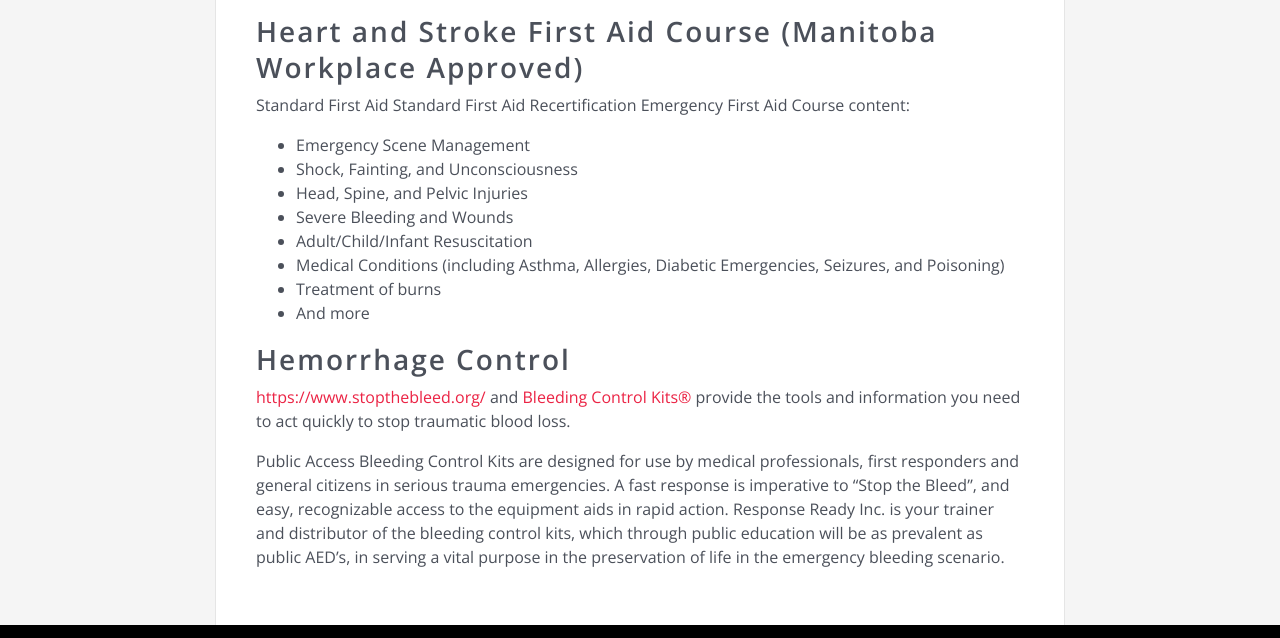
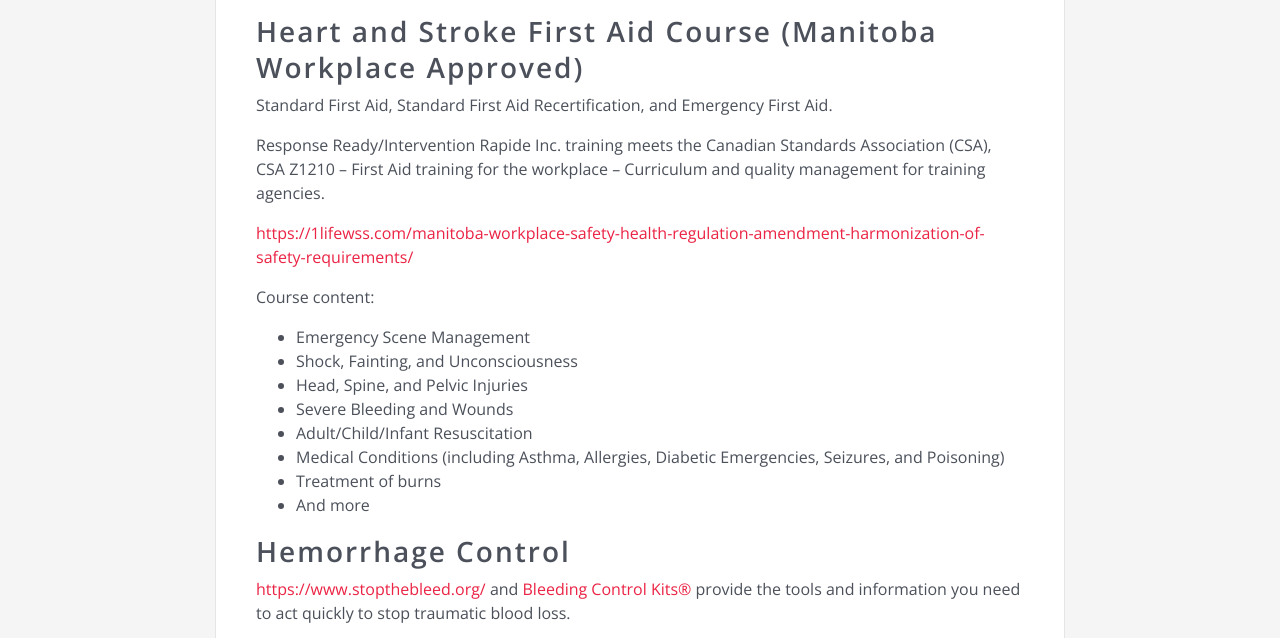
Before and after one commit to responsereadyinc/responsereadyinc.github.io, a plain HTML site: page courses/index.html in a window 1280 px wide. Shown: the part 1707-2345 px from the top of the page. Drawn offline with nearby package versions, Linux system fonts and the light colour scheme.

Commit message:
rebuilding site Sun 17 Nov 2019 10:00:09 PM CST

```diff
--- a/courses/index.html
+++ b/courses/index.html
@@ -30,7 +30,7 @@ Basic Life Support teaches single-rescuer and team basic life support skills for
 
 
 
-<meta itemprop="wordCount" content="590">
+<meta itemprop="wordCount" content="620">
 
 
 
@@ -196,10 +196,15 @@ employer requires formal acknowledgement of the knowledge and skills you’ve ac
 
 <h1 id="heart-and-stroke-first-aid-course-manitoba-workplace-approved">Heart and Stroke First Aid Course (Manitoba Workplace Approved)</h1>
 
-<p>Standard First Aid
-Standard First Aid Recertification
-Emergency First Aid
-Course content:</p>
+<p>Standard First Aid, Standard First Aid Recertification, and Emergency First Aid.</p>
+
+<p>Response Ready/Intervention Rapide Inc. training meets the Canadian Standards Association (CSA),
+CSA Z1210 – First Aid training for the workplace – Curriculum and quality management for training
+agencies.</p>
+
+<p><a href="https://1lifewss.com/manitoba-workplace-safety-health-regulation-amendment-harmonization-of-safety-requirements/">https://1lifewss.com/manitoba-workplace-safety-health-regulation-amendment-harmonization-of-safety-requirements/</a></p>
+
+<p>Course content:</p>
 
 <ul>
 <li>Emergency Scene Management</li>
```
